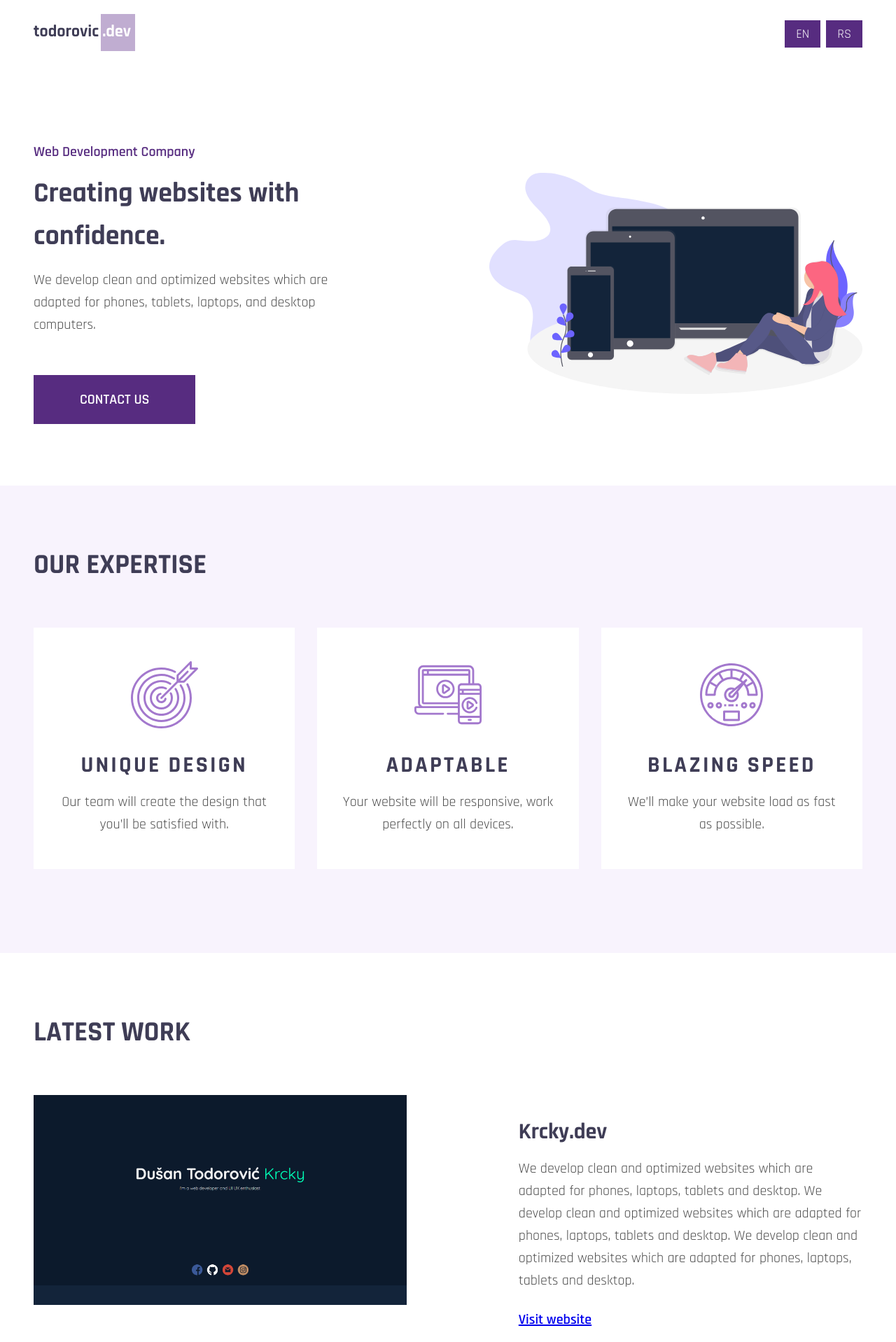
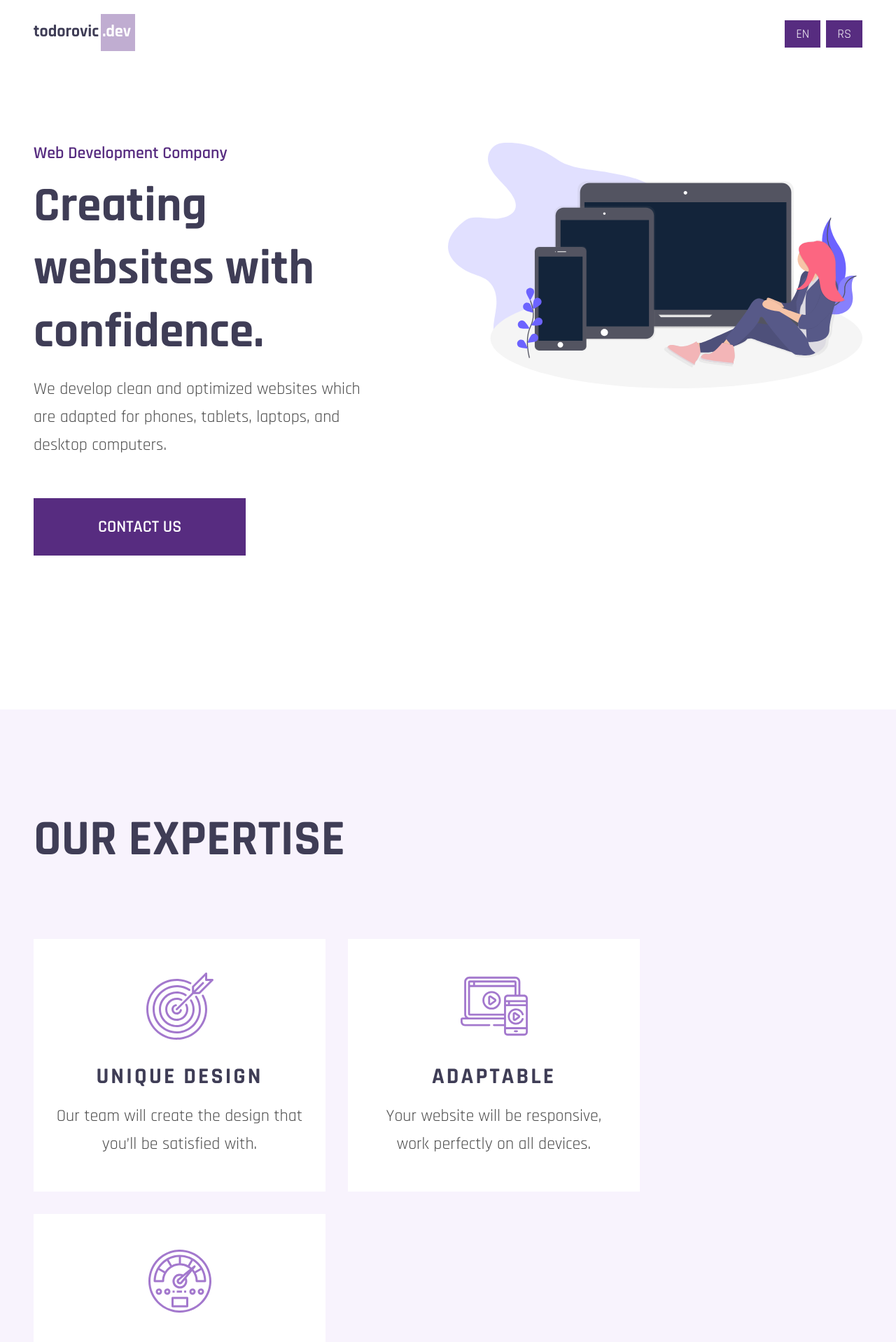
Before and after one commit to krckyboy/todorovic.dev, a React (Create React App) app in the folder client/: page / in a window 1280 px wide. Shown: the top 1918 px of the page at 70% size. Built offline with nearby package versions, Linux system fonts and the light colour scheme; the HTML template or start-up script is replaced by a standard one.

Commit message:
#9 Work on responsiveness

```diff
--- a/client/src/App.scss
+++ b/client/src/App.scss
@@ -52,7 +52,7 @@ fieldset {
 	padding-left: 20px;
 	padding-right: 20px;
 
-	@media (min-width: 900px) {
+	@media (min-width: 960px) {
 		padding-left: 48px;
 		padding-right: 48px;
 	}
@@ -62,9 +62,9 @@ fieldset {
 	padding-top: 88px;
 	padding-bottom: 88px;
 
-	@media (min-width: 900px) {
-		padding-top: 88px;
-		padding-bottom: 88px;
+	@media (min-width: 960px) {
+		padding-top: 140px;
+		padding-bottom: 140px;
 	}
 }
 
@@ -80,5 +80,10 @@ fieldset {
 	font-weight: normal;
 	font-size: 20px;
 	line-height: 32px;
+
+	@media (min-width: 960px) {
+		font-size: 24px;
+		line-height: 40px;
+	}
 }
 // < /Typography>
--- a/client/src/components/ExpertiseBox.js
+++ b/client/src/components/ExpertiseBox.js
@@ -18,7 +18,7 @@ const Container = styled.div`
 	@media (min-width: 960px) {
 		flex: 1 0 350px;
 		max-width: 33.3333%;
-		min-width: 350px;
+		min-width: 417px;
 		margin-bottom: 32px;
 
 		:not(:last-child) {
--- a/client/src/components/HowWeWorkElement.js
+++ b/client/src/components/HowWeWorkElement.js
@@ -38,9 +38,13 @@ const TextContainer = styled.div`
 
 const Title = styled.h3`
 	font-weight: bold;
-	font-size: 20px;
+	font-size: 24px;
 	color: ${preferences.colors.secondaryMain};
 	margin-bottom: 8px;
+
+	@media (min-width: 960px) {
+		font-size: 32px;
+	}
 `
 
 const HowWeWorkElement = ({ imgSrc, title, text }) => {
--- a/client/src/components/MainButton.js
+++ b/client/src/components/MainButton.js
@@ -6,13 +6,12 @@ const Button = styled.button`
 	background-color: ${preferences.colors.main};
 	outline: none;
 	border: 2px solid transparent;
-	padding: 20px 64px;
+	padding: 24px 90px;
 	color: white;
 	font-family: 'Rajdhani', sans-serif;
 	font-weight: 600;
 	font-size: 20px;
 	cursor: pointer;
-	width: 100%;
 	transition: 0.1s transform, 0.1s box-shadow;
 
 	:hover,
@@ -23,6 +22,7 @@ const Button = styled.button`
 
 	@media (min-width: 960px) {
 		width: initial;
+		font-size: 24px;
 	}
 `
 
--- a/client/src/components/Project.js
+++ b/client/src/components/Project.js
@@ -4,21 +4,6 @@ import preferences from '../preferences'
 
 const Container = styled.div`
 	background-color: white;
-
-	img {
-		margin: 0 auto;
-		display: block;
-		max-width: 100%;
-		height: 250px;
-		object-fit: cover;
-
-		@media (min-width: 960px) {
-			flex: 1;
-			max-width: 45%;
-			height: 100%;
-			margin: 0;
-		}
-	}
 
 	@media (min-width: 960px) {
 		display: flex;
@@ -39,9 +24,22 @@ const Container = styled.div`
 
 const ProjectTextContainer = styled.div`
 	@media (min-width: 960px) {
-		max-width: 650px;
+		max-width: 450px;
 		min-width: 350px;
+		margin-left: 6rem;
+	}
+
+	@media (min-width: 1200px) {
 		margin-left: 16rem;
+		max-width: 45%;
+	}
+
+	@media (min-width: 1350px) {
+		max-width: 45%;
+	}
+
+	@media (min-width: 1600px) {
+		max-width: 45%;
 	}
 `
 
@@ -55,17 +53,71 @@ const Title = styled.h3`
 	text-align: left;
 	margin-top: 32px;
 	margin-bottom: 16px;
+
+	@media (min-width: 960px) {
+		margin-top: 0;
+	}
+
+	@media (min-width: 1600px) {
+		margin-top: 32px;
+		font-size: 48px;
+		margin-bottom: 24px;
+	}
 `
 
 const Text = styled.p`
 	color: ${preferences.colors.neutral};
 	text-align: left;
+	max-width: 650px;
+
+	@media (min-width: 960px) {
+		max-width: initial;
+	}
+`
+
+const ImageContainer = styled.div`
+	max-width: 500px;
+
+	img {
+		margin: 0 auto;
+		display: block;
+		max-width: 100%;
+		width: 100%;
+		height: 250px;
+		object-fit: cover;
+
+		@media (min-width: 960px) {
+			height: 35%;
+		}
+
+		@media (min-width: 1200px) {
+			height: 35%;
+		}
+
+		@media (min-width: 1600px) {
+			height: 35%;
+		}
+	}
+
+	@media (min-width: 960px) {
+		max-width: initial;
+	}
+
+	@media (min-width: 960px) {
+		flex: 1;
+		max-width: 45%;
+		height: 100%;
+		margin: 0;
+	}
 `
 
 const Project = ({ imgSrc, title, text, websiteUrl }) => {
 	return (
 		<Container>
-			<img src={imgSrc} alt={title} />
+			<ImageContainer>
+				<img src={imgSrc} alt={title} />
+			</ImageContainer>
+
 			<ProjectTextContainer>
 				<Title>{title}</Title>
 				<Text className='commonText'>{text}</Text>
--- a/client/src/components/SecondaryButton.js
+++ b/client/src/components/SecondaryButton.js
@@ -6,19 +6,22 @@ const Button = styled.button`
 	background-color: ${preferences.colors.main};
 	outline: none;
 	border: 2px solid transparent;
-	padding: 16px 64px;
+	padding: 16px 128px;
 	color: white;
 	font-family: 'Rajdhani', sans-serif;
 	font-weight: 600;
 	font-size: 18px;
 	cursor: pointer;
-	width: 100%;
 	transition: 0.1s transform, 0.1s box-shadow;
 
 	:hover,
 	:focus {
-		box-shadow: 0px 8px 14px -3px rgba(0,0,0,0.5);
+		box-shadow: 0px 8px 14px -3px rgba(0, 0, 0, 0.5);
 		transform: translateY(-2px);
+	}
+
+	@media (min-width: 960px) {
+		font-size: 20px;
 	}
 `
 
--- a/client/src/components/SubHeading.js
+++ b/client/src/components/SubHeading.js
@@ -6,12 +6,21 @@ const Heading = styled.h2`
 	font-family: Rajdhani;
 	font-style: normal;
 	font-weight: bold;
-	font-size: 40px;
+	font-size: 45px;
 	color: ${preferences.colors.secondaryMain};
 	margin-bottom: 48px;
 
+	@media (min-width: 560px) {
+		font-size: 56px;
+	}
+
 	@media (min-width: 960px) {
 		margin-bottom: 64px;
+		font-size: 72px;
+	}
+
+	@media (min-width: 1200px) {
+		margin-bottom: 96px;
 	}
 `
 
--- a/client/src/components/layout/Footer.js
+++ b/client/src/components/layout/Footer.js
@@ -8,8 +8,8 @@ const Container = styled.footer`
 	text-align: center;
 	color: #572c80;
 
-	line-height: 20px;
-	font-size: 16px;
+	line-height: 28px;
+	font-size: 18px;
     padding: 1.6rem;
 
 	@media (min-width: 512px) and (min-height: 512px) {
--- a/client/src/components/layout/Header.js
+++ b/client/src/components/layout/Header.js
@@ -8,7 +8,7 @@ const Container = styled.header`
 	align-items: center;
 	margin-bottom: 56px;
 
-	@media (min-width: 900px) {
+	@media (min-width: 960px) {
 		margin-bottom: 128px;
 	}
 `
@@ -16,7 +16,7 @@ const Container = styled.header`
 const Header = () => {
 	return (
 		<Container>
-			<a href='/' rel='noopener noreferrer' target='_blank'>
+			<a href='/'>
 				<img src='logo.svg' alt='Logo' />
 			</a>
 			<LanguageSwitcher />
--- a/client/src/sections/FirstSection.js
+++ b/client/src/sections/FirstSection.js
@@ -9,37 +9,47 @@ const Container = styled.div`
 	padding-top: 20px;
 	padding-bottom: 88px;
 	max-width: 100%;
+	/* min-height: 90vh; */
+
+	@media (min-width: 960px) {
+		padding-bottom: 220px;
+	}
 `
 
-const Content = styled.div`
+const Content = styled.div``
+
+const IllustrationContainer = styled.div`
+	max-width: 450px;
+	margin-bottom: 32px;
+
+	@media (min-width: 960px) {
+		max-width: 50%;
+		order: 2;
+		/* flex: 1 1 70%; */
+		margin-bottom: 0;
+	}
+
+	@media (min-width: 1400px) {
+		order: 2;
+		/* flex: 1 1 50%; */
+		margin-bottom: 0;
+	}
 `
 
 const Illustration = styled.img`
 	max-width: 100%;
-	margin-bottom: 32px;
-
-	@media (min-width: 960px) {
-		max-width: 45%;
-		order: 2;
-		flex: 0 1 40%;
-		margin-bottom: 0;
-	}
-
-	@media (min-width: 1400px) {
-		max-width: 60%;
-		order: 2;
-		flex: 0 1 40%;
-		margin-bottom: 0;
-	}
 `
 
 const TextContainer = styled.div`
 	font-size: 20px;
+	max-width: 500px;
 
 	@media (min-width: 960px) {
 		flex: 1 0 30%;
 		min-width: 426px;
 		margin-right: 64px;
+		order: 1;
+		max-width: 40%;
 	}
 
 	* {
@@ -49,6 +59,10 @@ const TextContainer = styled.div`
 	span {
 		color: ${preferences.colors.main};
 		font-weight: 600;
+
+		@media (min-width: 960px) {
+			font-size: 24px;
+		}
 	}
 
 	h1 {
@@ -56,6 +70,16 @@ const TextContainer = styled.div`
 		font-size: 40px;
 		font-weight: bold;
 		line-height: 61px;
+
+		@media (min-width: 960px) {
+			font-size: 64px;
+			line-height: 80px;
+		}
+
+		@media (min-width: 1200px) {
+			font-size: 70px;
+			line-height: 90px;
+		}
 	}
 
 	p {
@@ -64,11 +88,6 @@ const TextContainer = styled.div`
 
 	button {
 		margin-top: 56px;
-	}
-
-	@media (min-width: 960px) {
-		order: 1;
-		max-width: 30%;
 	}
 `
 
@@ -98,7 +117,9 @@ const FirstSection = () => {
 					<Content className='maxWidth'>
 						<Header />
 						<FlexContainer>
-							<Illustration src='illustration1.svg' alt='Illustration' />
+							<IllustrationContainer>
+								<Illustration src='illustration1.svg' alt='Illustration' />
+							</IllustrationContainer>
 							<TextContainer>
 								<span>Web Development Company</span>
 								<h1>Creating websites with confidence.</h1>
--- a/client/src/sections/Form.js
+++ b/client/src/sections/Form.js
@@ -79,12 +79,7 @@ const FlexContainer = styled.div`
 const FormContent = styled.div`
 	flex: 1 1 auto;
 	align-self: stretch;
-	max-width: 720px;
-
-
-	@media (min-width: 1260px) {
-		max-width: 500px;
-	}
+	max-width: 600px;
 `
 
 const Img = styled.img`
@@ -103,9 +98,9 @@ const Form = () => {
 	return (
 		<Container className='sidePadding topBottomPadding'>
 			<Content className='maxWidth'>
+			<SubHeading>REACH OUT TO US</SubHeading>
 				<FlexContainer>
 					<FormContent>
-						<SubHeading>REACH OUT TO US</SubHeading>
 						<Text className='commonText'>
 							You have a project in mind that we can build for you? Great! Send
 							a message to us with details and we’ll get back to you!
```
